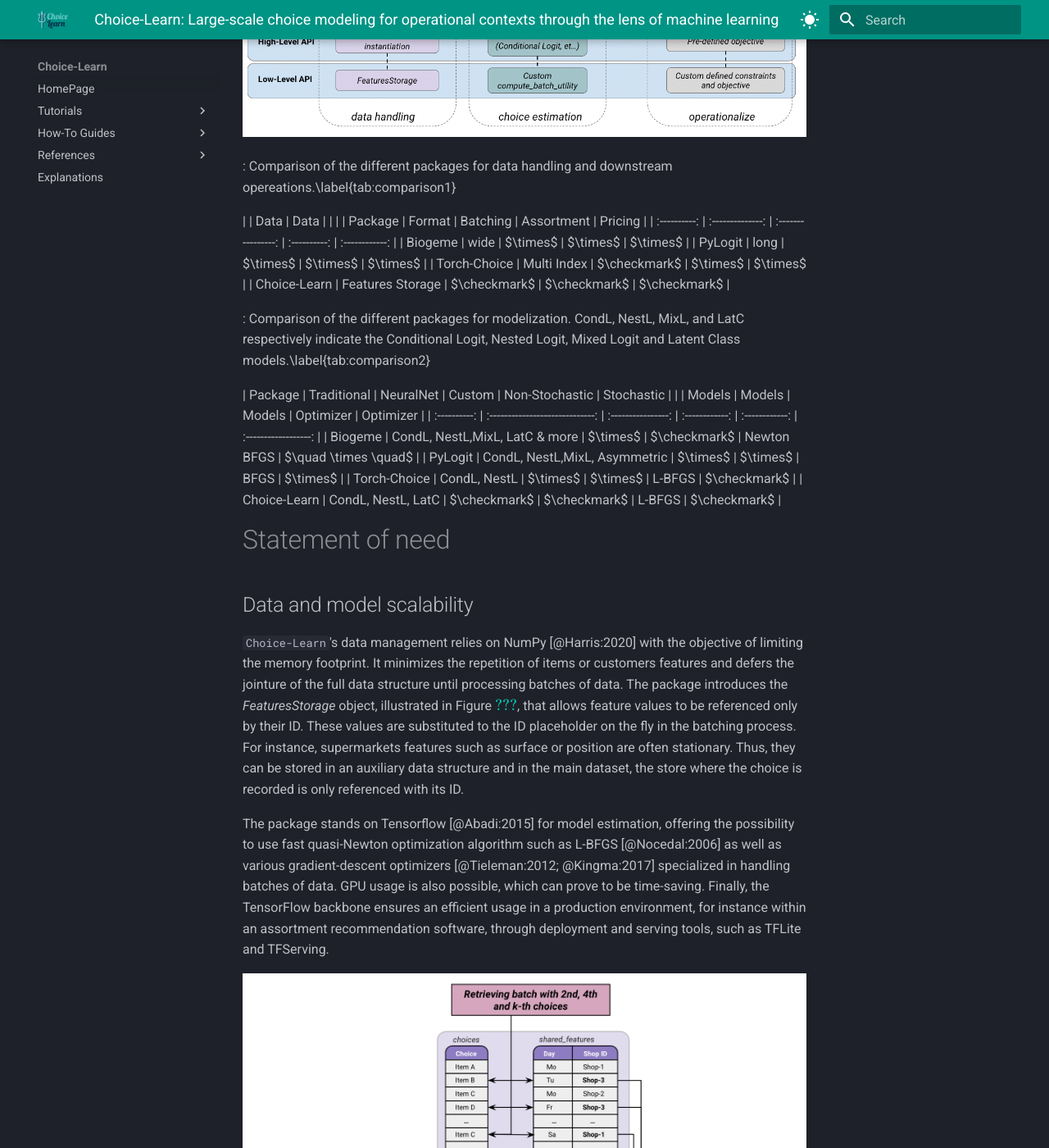
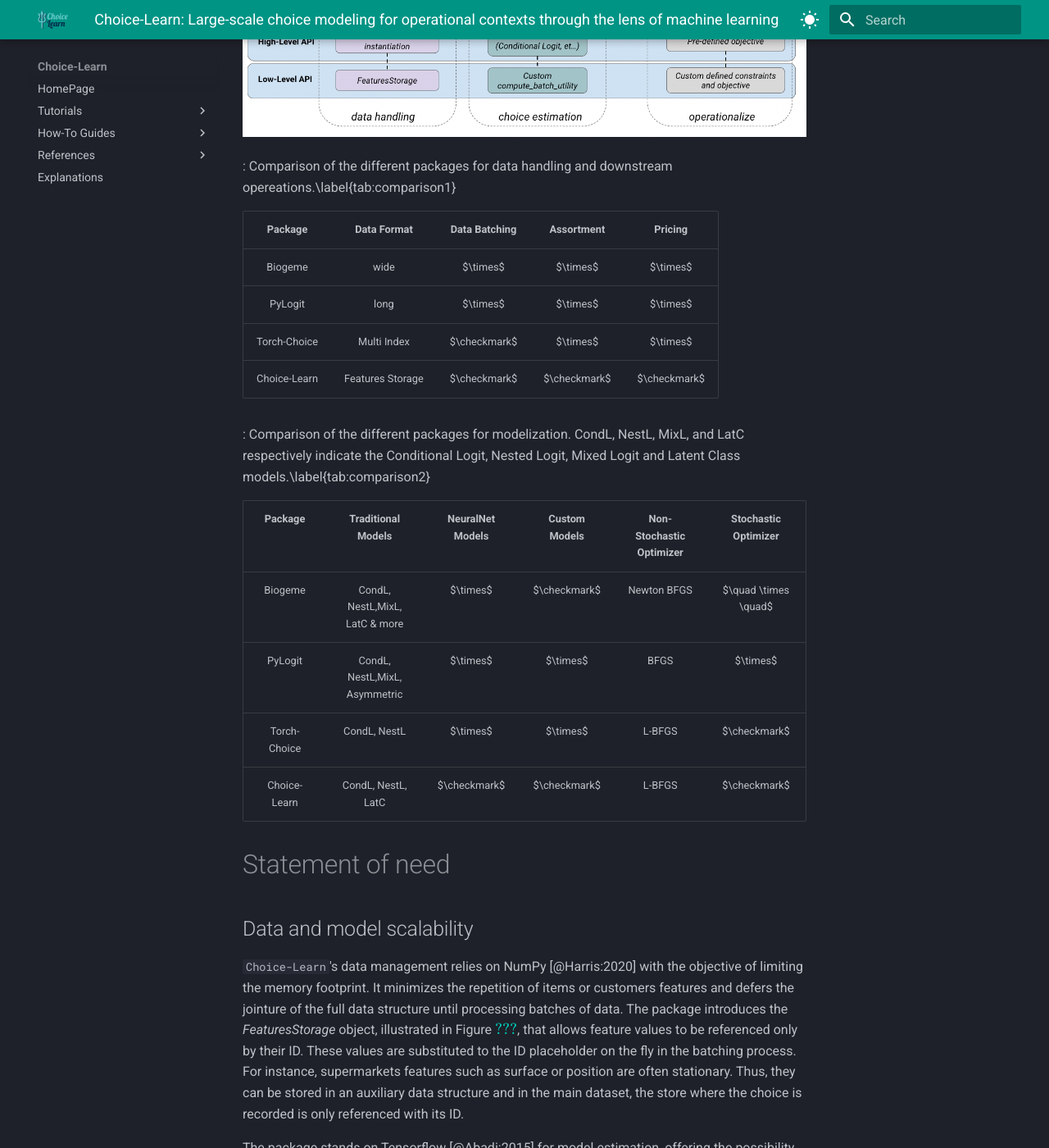
Before and after one commit to artefactory/choice-learn, an MkDocs documentation site: the page built from docs/paper/paper.md, in a window 1280 px wide and 1400 px high, scrolled down 1013 px. Shown: the whole window at 82% size. Built offline with MkDocs 1.6.1 and Material for MkDocs 9.7.7, drawn with Linux system fonts in a browser that asks for light colours; formulas are drawn with MathJax 3.

```diff
--- a/docs/paper/paper.md
+++ b/docs/paper/paper.md
@@ -53,24 +53,22 @@ The main contributions are summarized in Tables \ref{tab:comparison1} and \ref{t
 
 : Comparison of the different packages for data handling and downstream opereations.\label{tab:comparison1}
 
-|              | Data             |  Data              |              |                |
-| Package      | Format           |  Batching          | Assortment   | Pricing        |
+| Package      | Data Format      |  Data Batching     | Assortment   | Pricing        |
 | :----------: | :--------------: | :----------------: | :----------: | :------------: |
-| Biogeme      | wide             | $\times$           |   $\times$   |   $\times$     |
-| PyLogit      | long             |  $\times$          |   $\times$   |   $\times$     |
-| Torch-Choice | Multi Index      | $\checkmark$       |   $\times$   |   $\times$     |
+| Biogeme      | wide             | $\times$           | $\times$     | $\times$       |
+| PyLogit      | long             | $\times$           | $\times$     | $\times$       |
+| Torch-Choice | Multi Index      | $\checkmark$       | $\times$     | $\times$       |
 | Choice-Learn | Features Storage | $\checkmark$       | $\checkmark$ | $\checkmark$   |
 
 
 : Comparison of the different packages for modelization. CondL, NestL, MixL, and LatC respectively indicate the Conditional Logit, Nested Logit, Mixed Logit and Latent Class models.\label{tab:comparison2}
 
-|   Package    | Traditional                     | NeuralNet          | Custom         | Non-Stochastic |  Stochastic          |
-|              | Models                          | Models             | Models         | Optimizer      |  Optimizer           |
-| :----------: | :-----------------------------: | :----------------: | :------------: | :------------: | :------------------: |
-| Biogeme      | CondL, NestL,MixL, LatC & more  | $\times$           | $\checkmark$   | Newton BFGS    | $\quad \times \quad$ |
-| PyLogit      | CondL, NestL,MixL,  Asymmetric  |  $\times$          | $\times$       | BFGS           |   $\times$           |
-| Torch-Choice | CondL, NestL                    | $\times$           | $\times$       | L-BFGS         | $\checkmark$         |
-| Choice-Learn | CondL, NestL, LatC              | $\checkmark$       | $\checkmark$   | L-BFGS         | $\checkmark$         |
+|   Package    | Traditional Models              | NeuralNet Models   | Custom Models  | Non-Stochastic Optimizer | Stochastic Optimizer |
+| :----------: | :-----------------------------: | :----------------: | :------------: | :----------------------: | :------------------: |
+| Biogeme      | CondL, NestL,MixL, LatC & more  | $\times$           | $\checkmark$   | Newton BFGS              | $\quad \times \quad$ |
+| PyLogit      | CondL, NestL,MixL, Asymmetric   | $\times$           | $\times$       | BFGS                     | $\times$             |
+| Torch-Choice | CondL, NestL                    | $\times$           | $\times$       | L-BFGS                   | $\checkmark$         |
+| Choice-Learn | CondL, NestL, LatC              | $\checkmark$       | $\checkmark$   | L-BFGS                   | $\checkmark$         |
 
 # Statement of need
 
```
